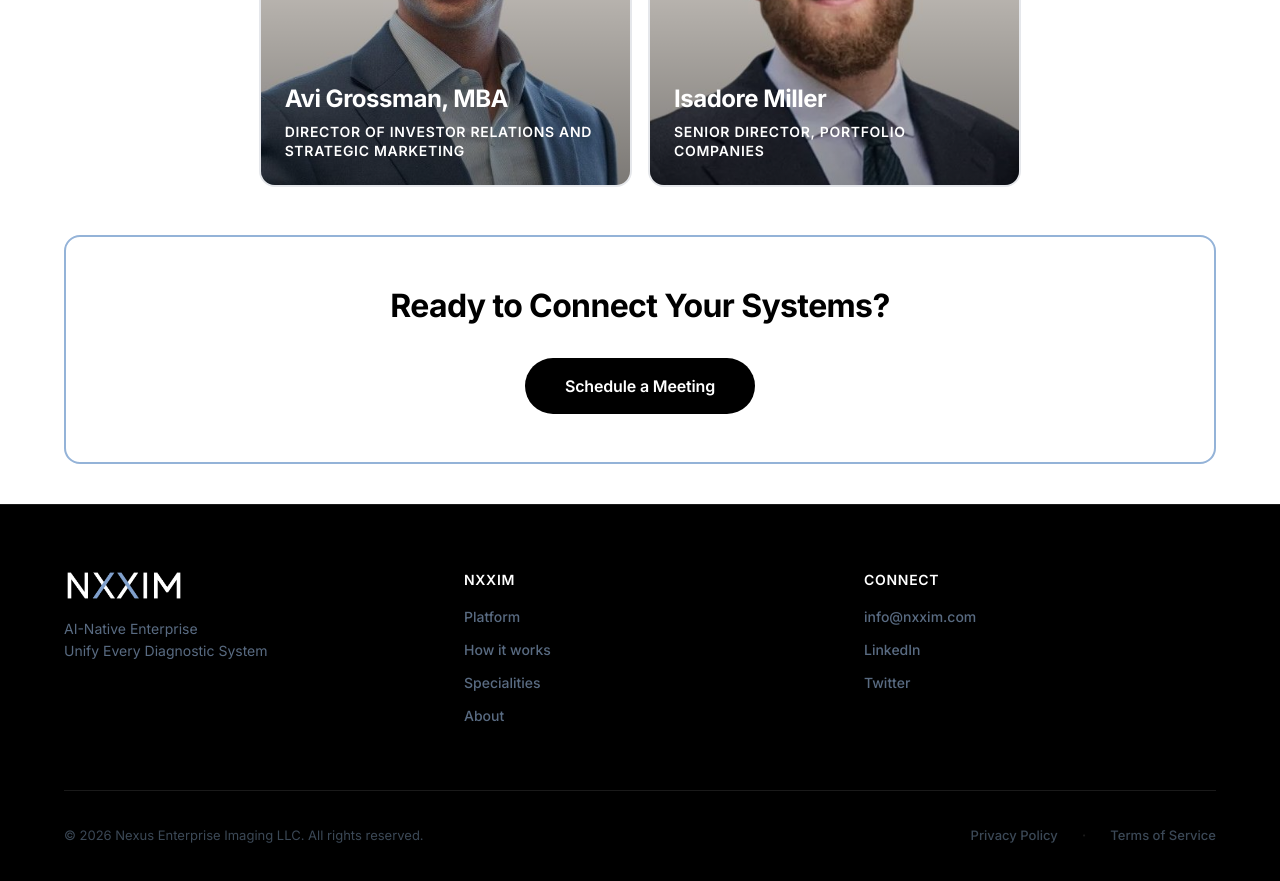
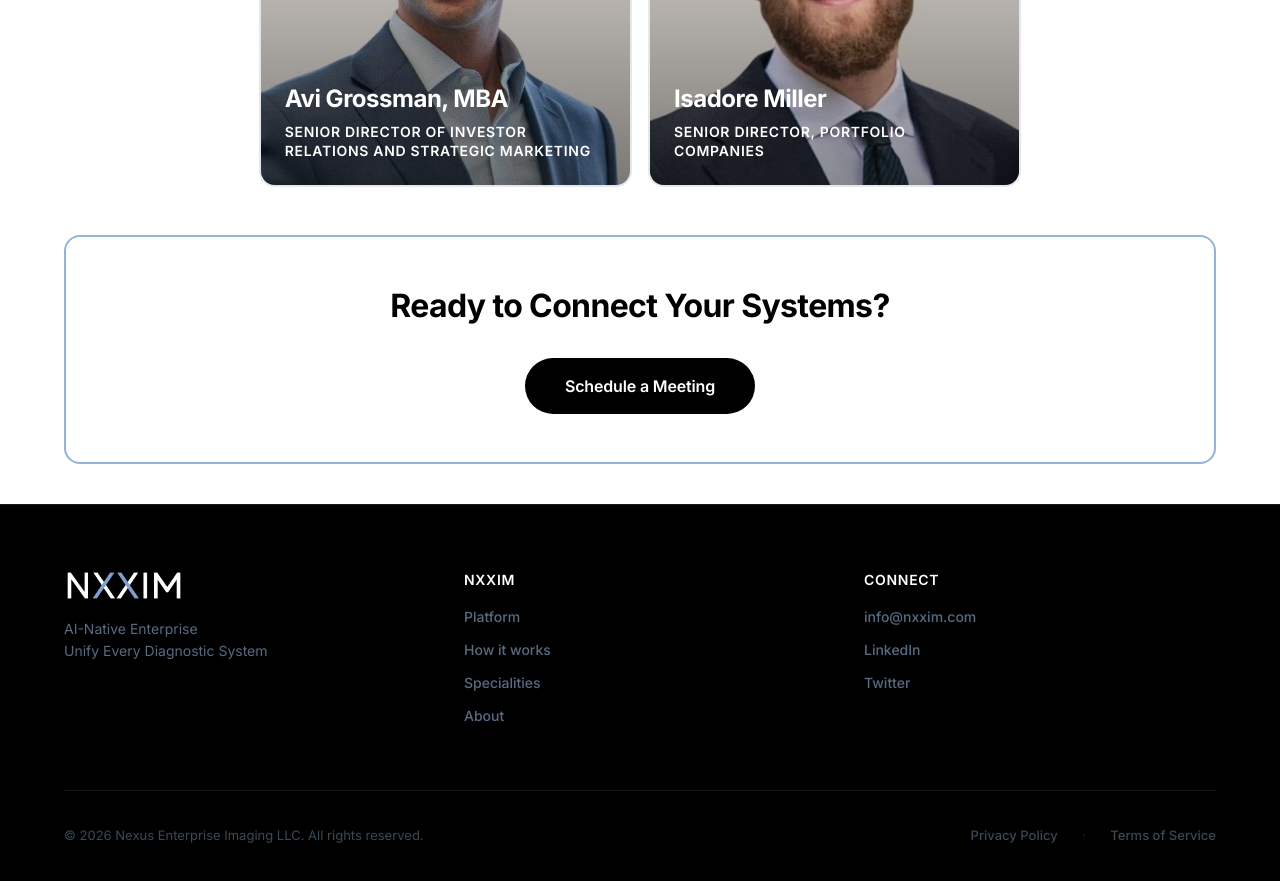
Before and after one commit to twicecoder10/nxxus, a React (Vite) app: page /about in a window 1280 px wide. Shown: the part 3100-3981 px from the top of the page. Built offline with nearby package versions, Linux system fonts and the light colour scheme.

Commit message:
Update TeamSection component

```diff
--- a/src/components/TeamSection.tsx
+++ b/src/components/TeamSection.tsx
@@ -81,7 +81,7 @@ export function TeamSection() {
     },
     {
       name: 'Avi Grossman, MBA',
-      title: 'Director of Investor Relations and Strategic Marketing',
+      title: 'Senior Director of Investor Relations and Strategic Marketing',
       bio: 'Capital markets and product strategy background with $200M+ in multifamily transactions and experience in real estate, venture, compliance, and early-stage tech.',
       image: aviImage,
     },
```
